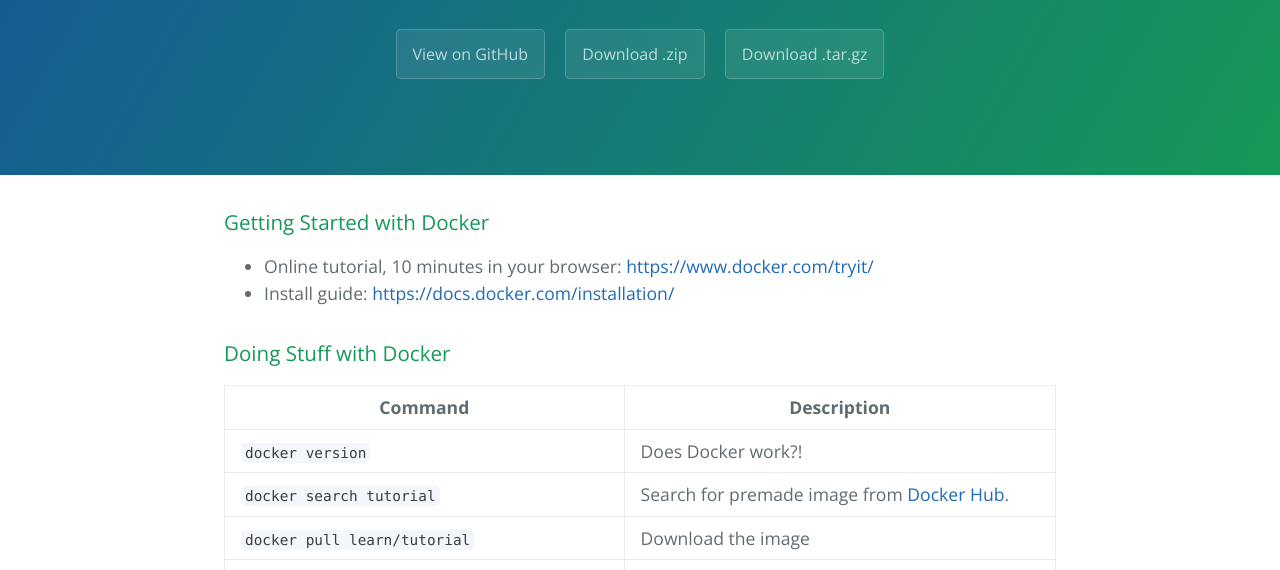
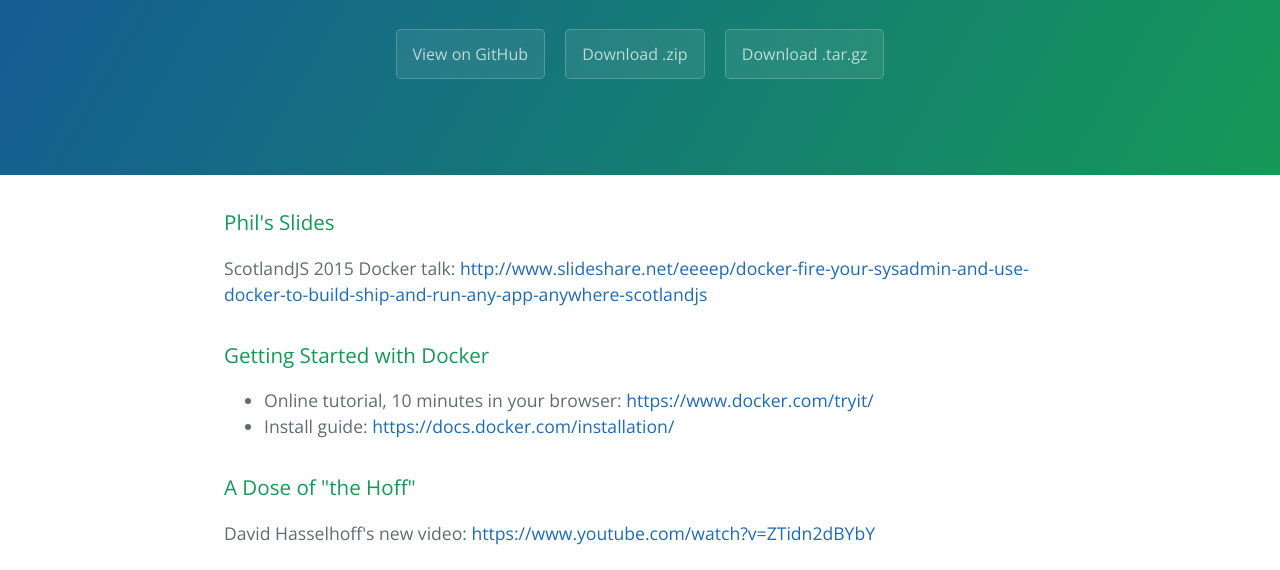
Before and after one commit to filR/docker-cheatsheet, a plain HTML site: page index.html in a window 1280 px wide. Shown: the part 208-778 px from the top of the page. Drawn offline with nearby package versions, Linux system fonts and the light colour scheme.

Commit message:
Create gh-pages branch via GitHub

```diff
--- a/index.html
+++ b/index.html
@@ -20,6 +20,11 @@
 
     <section class="main-content">
       <h3>
+<a id="phils-slides" class="anchor" href="#phils-slides" aria-hidden="true"><span class="octicon octicon-link"></span></a>Phil's Slides</h3>
+
+<p>ScotlandJS 2015 Docker talk: <a href="">http://www.slideshare.net/eeeep/docker-fire-your-sysadmin-and-use-docker-to-build-ship-and-run-any-app-anywhere-scotlandjs</a></p>
+
+<h3>
 <a id="getting-started-with-docker" class="anchor" href="#getting-started-with-docker" aria-hidden="true"><span class="octicon octicon-link"></span></a>Getting Started with Docker</h3>
 
 <ul>
@@ -28,6 +33,11 @@
 <li>Install guide: <a href="">https://docs.docker.com/installation/</a>
 </li>
 </ul>
+
+<h3>
+<a id="a-dose-of-the-hoff" class="anchor" href="#a-dose-of-the-hoff" aria-hidden="true"><span class="octicon octicon-link"></span></a>A Dose of "the Hoff"</h3>
+
+<p>David Hasselhoff's new video: <a href="">https://www.youtube.com/watch?v=ZTidn2dBYbY</a></p>
 
 <h3>
 <a id="doing-stuff-with-docker" class="anchor" href="#doing-stuff-with-docker" aria-hidden="true"><span class="octicon octicon-link"></span></a>Doing Stuff with Docker</h3>
```
Also changed, not shown: params.json (+1 -1 lines).
